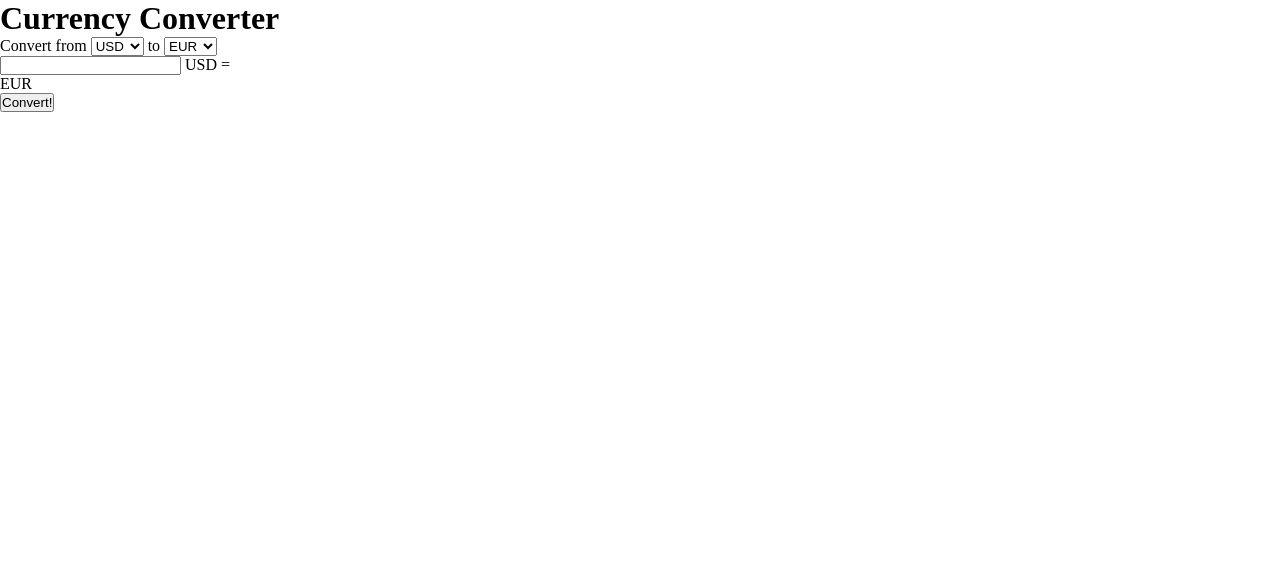
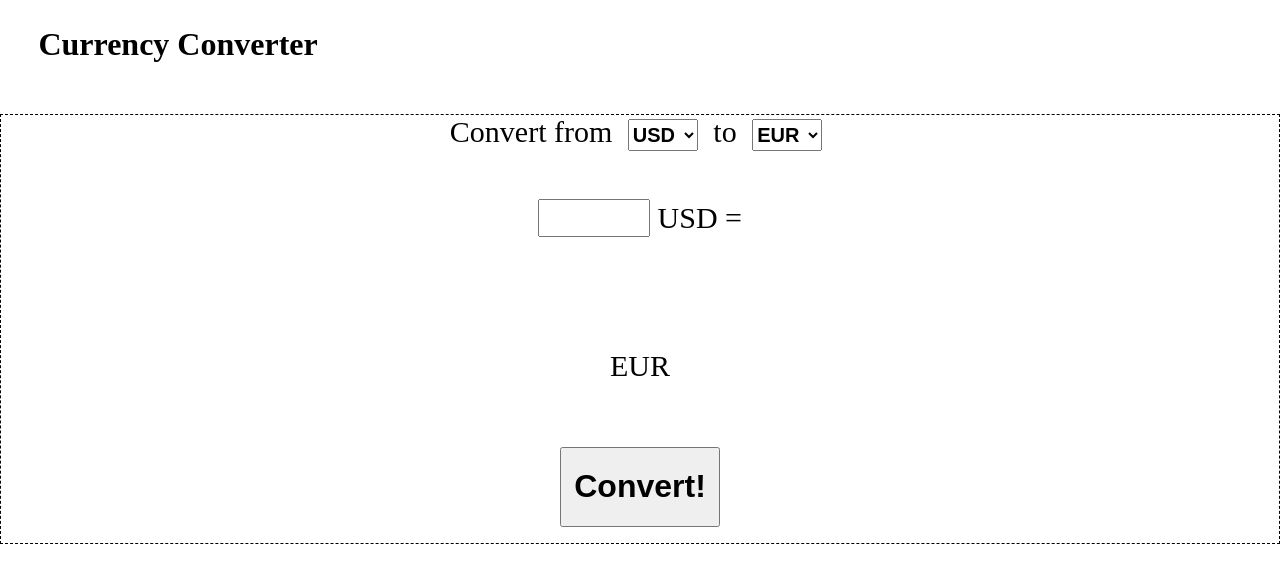
Before and after one commit to momentum-team-7/ajax--currency-converter-drehan7, a plain HTML site: page index.html in a window 1280 px wide. Drawn offline with Linux system fonts and the light colour scheme.

Commit message:
styled as much as i care for it to be. everything seems like it works fine

```diff
--- a/index.html
+++ b/index.html
@@ -15,6 +15,8 @@
     <h1>Currency Converter</h1>
   </header>
 
+  <div class="main-container">
+
         <div class="drop-downs">
           Convert from <select id="base-currency-dropdown" name="base-currency"></select> to <select id="target-currency-dropdown" name="target-currency"></select
         </div>
@@ -23,7 +25,7 @@
 
           <div class="base-input-container">
 
-      <input name="amount" type="text">
+            <input name="amount" type="number">
             <label id="currency-label" for="amount"></label> =
 
           </div>
@@ -39,6 +41,7 @@
 
         </div>
 
+  </div>
 
 </body>
 </html>
--- a/main.js
+++ b/main.js
@@ -77,4 +77,20 @@ function changeCurrencyLabels() {
 
     baseLabel.textContent = baseCurrency
     targetLabel.textContent = targetCurrency;
+    clearResultAndInput()
+
+
 }
+
+function clearResultAndInput() {
+    let r = document.querySelector(".result-currency")
+    let i = document.querySelector("input")
+
+    if (i.value !== "") {
+        i.value = ""
+    }
+
+    if (r.textContent !== "") {
+        r.textContent = ""
+    }
+}
--- a/style.css
+++ b/style.css
@@ -3,3 +3,44 @@
   margin: 0;
   padding: 0;
 }
+
+header {
+  margin: 2% auto 4% 3%;
+}
+
+.main-container {
+  border: 1px dashed black;
+  text-align: center;
+}
+
+.drop-downs {
+  font-size: 30px;
+}
+select {
+  height: 2rem;
+  font-size: 20px;
+  font-weight: bold;
+  margin-bottom: 3rem;
+  margin-left: 0.5rem;
+  margin-right: 0.5rem;
+}
+
+input {
+  font-size: 30px;
+  width: 7rem;
+  margin-bottom: 5rem;
+}
+
+.result-currency {
+  color: green;
+  margin-bottom: 2rem;
+}
+
+button {
+  width: 10rem;
+  height: 5rem;
+  margin-top: 4rem;
+  font-weight: bold;
+  font-size: 2rem;
+  margin-bottom: 1rem;
+}
```
Lines whose indentation alone changed are shown as unchanged.
